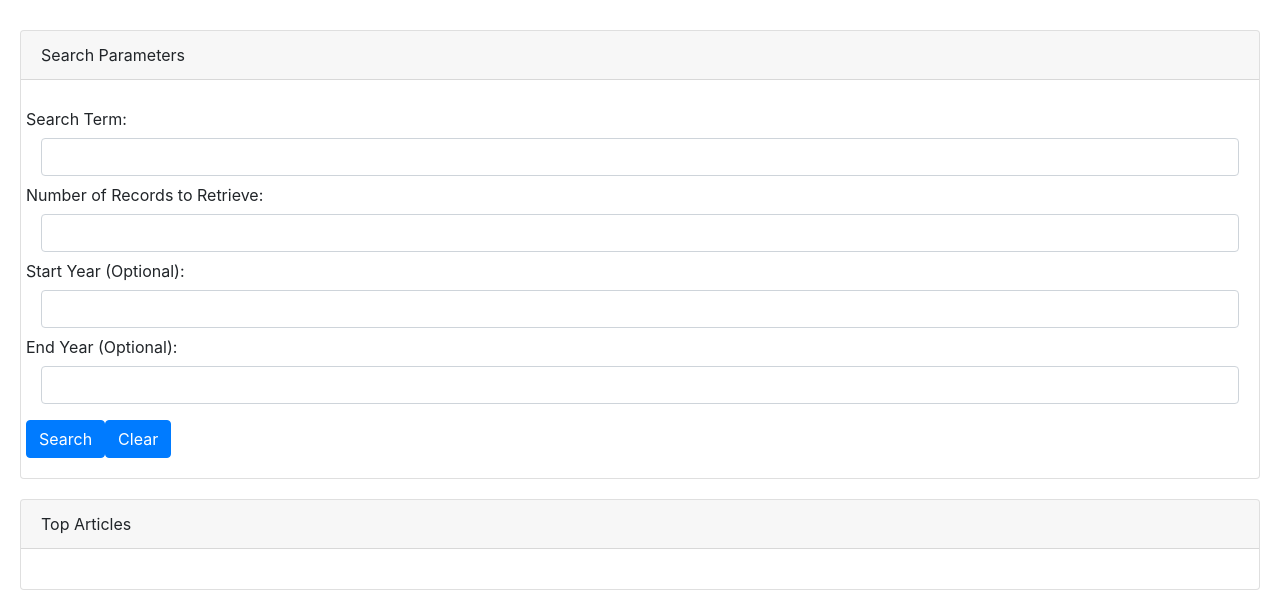
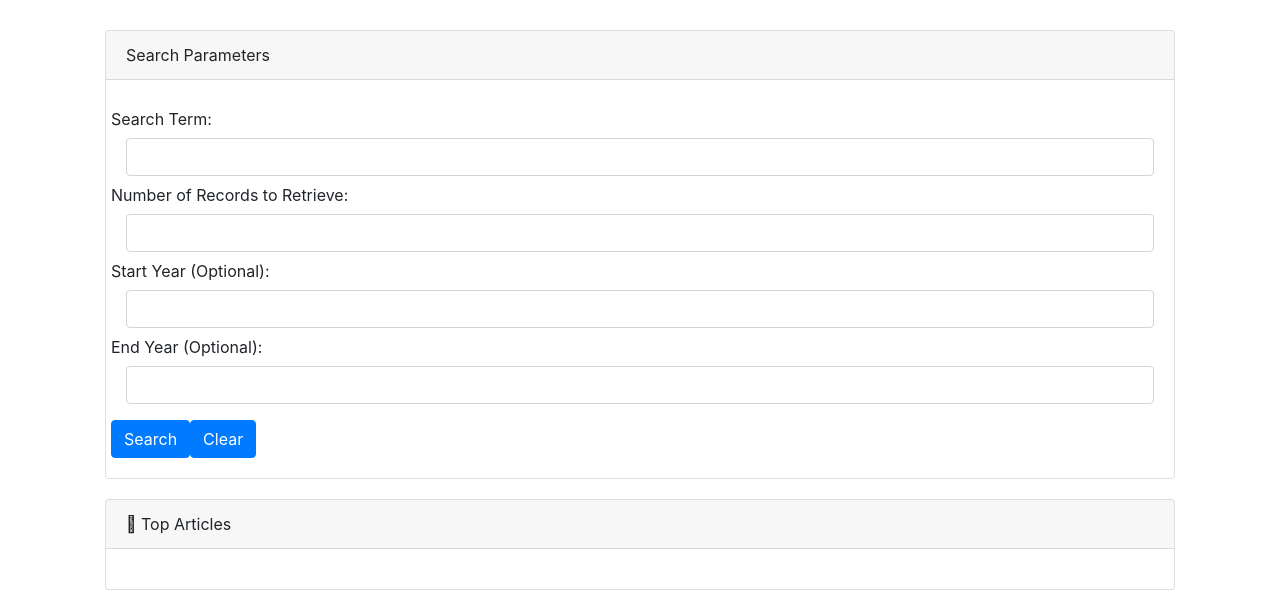
Before and after one commit to christinakerr/NewYorkTimesSearch, a plain HTML site: page index.html in a window 1280 px wide. Shown: the part 205-815 px from the top of the page. Drawn offline with nearby package versions, Linux system fonts and the light colour scheme.

Commit message:
adding icon

```diff
--- a/index.html
+++ b/index.html
@@ -8,11 +8,13 @@
     <meta name="Description" content="Enter your description here" />
     <link rel="stylesheet" href="https://cdnjs.cloudflare.com/ajax/libs/twitter-bootstrap/4.5.2/css/bootstrap.min.css">
     <link rel="stylesheet" href="https://cdnjs.cloudflare.com/ajax/libs/font-awesome/5.14.0/css/all.min.css">
+    <link rel="stylesheet" href="https://cdnjs.cloudflare.com/ajax/libs/font-awesome/4.7.0/css/font-awesome.min.css">
     <link rel="stylesheet" href="style.css">
     <title>New York Times Search</title>
 </head>
 
 <body>
+    <div class="container">
     <div class="jumbotron">
         <h1 class="display-4">New York Times Search</h1>
     </div>
@@ -51,13 +53,14 @@
     </div>
 
     <div class="card">
-        <div class="card-header">
-            Top Articles
+        <div class="card-header" class="fa fa-bars">
+            &#xf073; Top Articles
         </div>
         <div class="card-body">
             <!--Articles-->
         </div>
     </div>
+</div>
     <script src="https://cdnjs.cloudflare.com/ajax/libs/jquery/3.5.1/jquery.slim.min.js"></script>
     <script src="https://cdnjs.cloudflare.com/ajax/libs/popper.js/1.16.1/umd/popper.min.js"></script>
     <script src="https://cdnjs.cloudflare.com/ajax/libs/twitter-bootstrap/4.5.2/js/bootstrap.min.js"></script>
```
